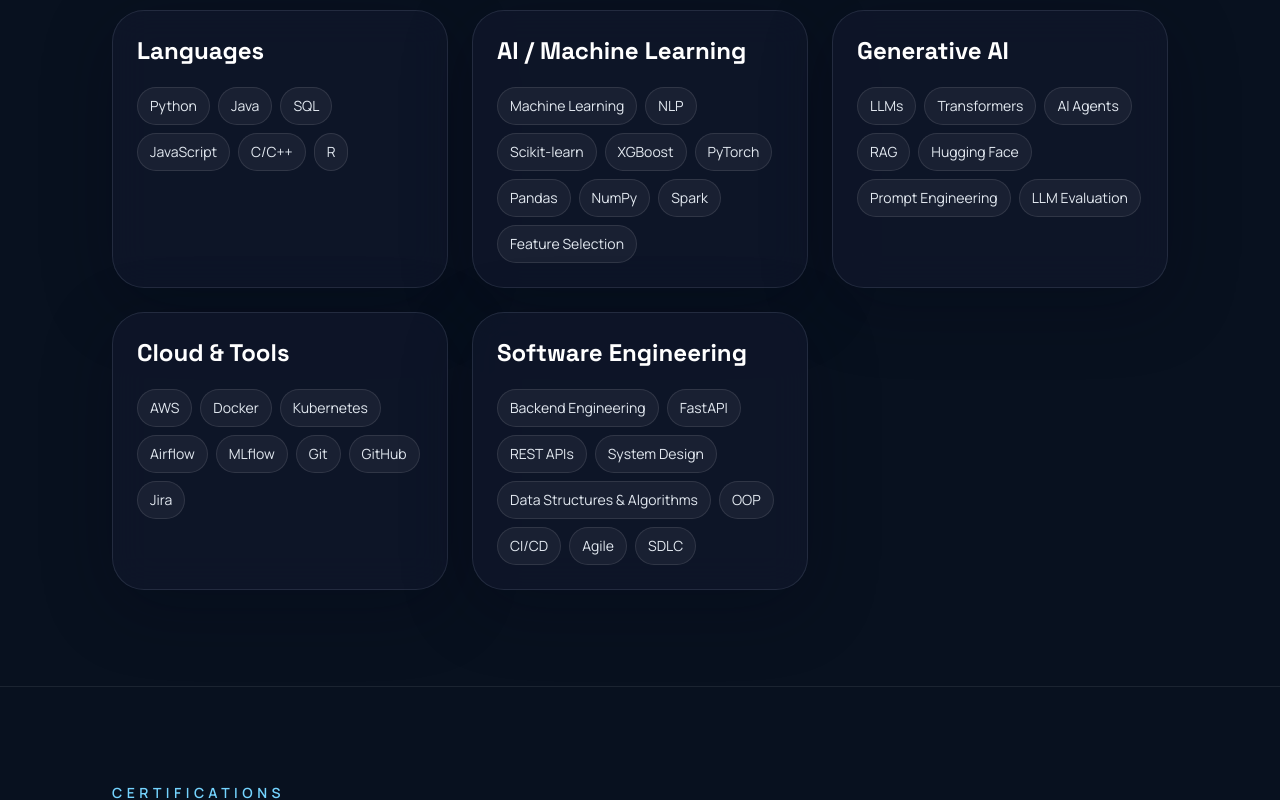
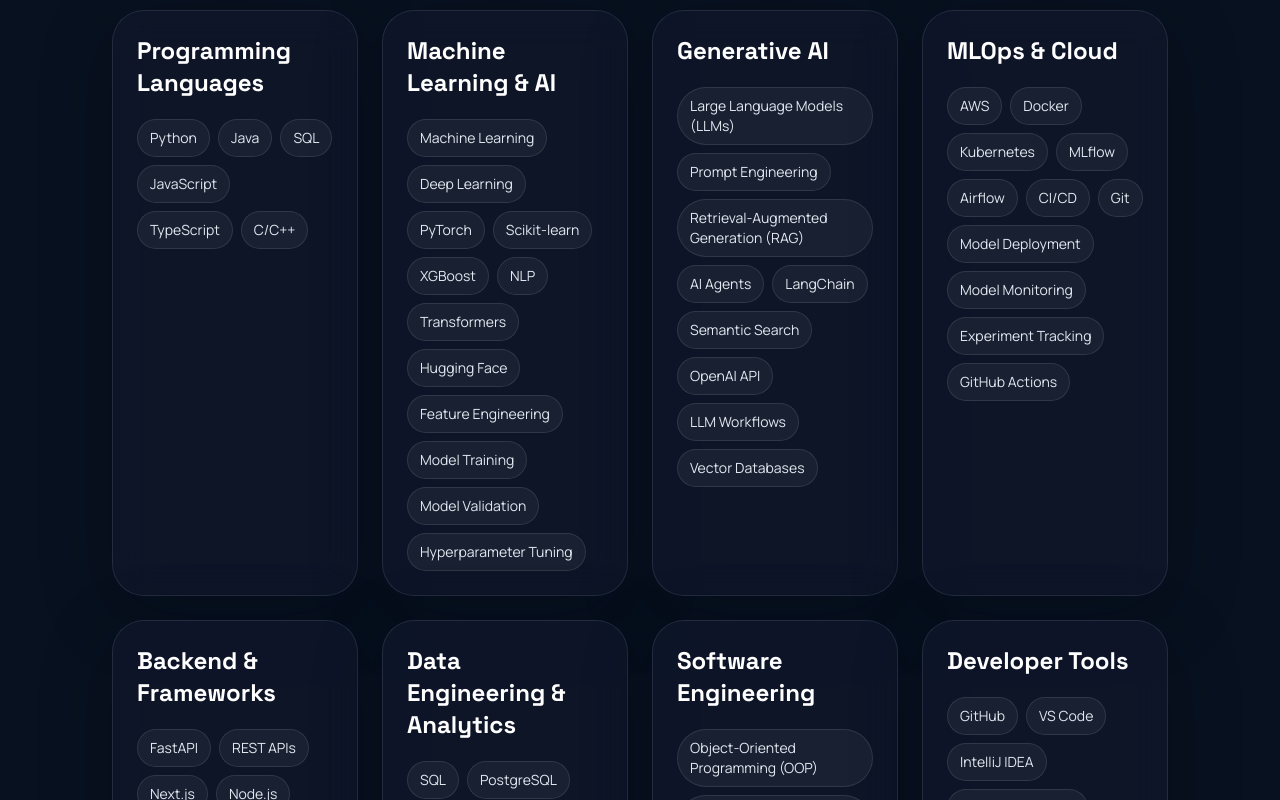
Before and after one commit to Thenmozhi2999/Thenmozhi_Sekar_Portfolio, a React (Vite) app: page / in a window 1280 px wide. Shown: the part 8500-9300 px from the top of the page. Built offline with nearby package versions, Linux system fonts and the light colour scheme.

Commit message:
Update skills from resume

```diff
--- a/src/components/Skills.jsx
+++ b/src/components/Skills.jsx
@@ -11,7 +11,7 @@
         description="A practical skill set for building AI-powered products, machine learning workflows, LLM applications, and reliable software systems."
       />
 
-      <div className="mt-10 grid gap-6 lg:grid-cols-3">
+      <div className="mt-10 grid gap-6 md:grid-cols-2 xl:grid-cols-4">
         {skillGroups.map((group) => (
           <article key={group.category} className="panel rounded-[2rem] p-6">
             <h3 className="font-['Space_Grotesk'] text-2xl font-semibold text-white">
--- a/src/data/portfolioData.js
+++ b/src/data/portfolioData.js
@@ -222,24 +222,36 @@
 
 export const skillGroups = [
   {
-    category: "Languages",
-    items: ["Python", "Java", "SQL", "JavaScript", "C/C++", "R"],
+    category: "Programming Languages",
+    items: ["Python", "Java", "SQL", "JavaScript", "TypeScript", "C/C++"],
   },
   {
-    category: "AI / Machine Learning",
-    items: ["Machine Learning", "NLP", "Scikit-learn", "XGBoost", "PyTorch", "Pandas", "NumPy", "Spark", "Feature Selection"],
+    category: "Machine Learning & AI",
+    items: ["Machine Learning", "Deep Learning", "PyTorch", "Scikit-learn", "XGBoost", "NLP", "Transformers", "Hugging Face", "Feature Engineering", "Model Training", "Model Validation", "Hyperparameter Tuning"],
   },
   {
     category: "Generative AI",
-    items: ["LLMs", "Transformers", "AI Agents", "RAG", "Hugging Face", "Prompt Engineering", "LLM Evaluation"],
+    items: ["Large Language Models (LLMs)", "Prompt Engineering", "Retrieval-Augmented Generation (RAG)", "AI Agents", "LangChain", "Semantic Search", "OpenAI API", "LLM Workflows", "Vector Databases"],
   },
   {
-    category: "Cloud & Tools",
-    items: ["AWS", "Docker", "Kubernetes", "Airflow", "MLflow", "Git", "GitHub", "Jira"],
+    category: "MLOps & Cloud",
+    items: ["AWS", "Docker", "Kubernetes", "MLflow", "Airflow", "CI/CD", "Git", "Model Deployment", "Model Monitoring", "Experiment Tracking", "GitHub Actions"],
+  },
+  {
+    category: "Backend & Frameworks",
+    items: ["FastAPI", "REST APIs", "Next.js", "Node.js", "Prisma", "PostgreSQL"],
+  },
+  {
+    category: "Data Engineering & Analytics",
+    items: ["SQL", "PostgreSQL", "Pandas", "NumPy", "Apache Spark", "Data Preprocessing", "Data Analysis"],
   },
   {
     category: "Software Engineering",
-    items: ["Backend Engineering", "FastAPI", "REST APIs", "System Design", "Data Structures & Algorithms", "OOP", "CI/CD", "Agile", "SDLC"],
+    items: ["Object-Oriented Programming (OOP)", "Data Structures & Algorithms", "System Design", "SDLC", "Agile", "Microservices", "Scalable Distributed Systems"],
+  },
+  {
+    category: "Developer Tools",
+    items: ["GitHub", "VS Code", "IntelliJ IDEA", "Jupyter Notebook", "Postman"],
   },
 ];
 
```
